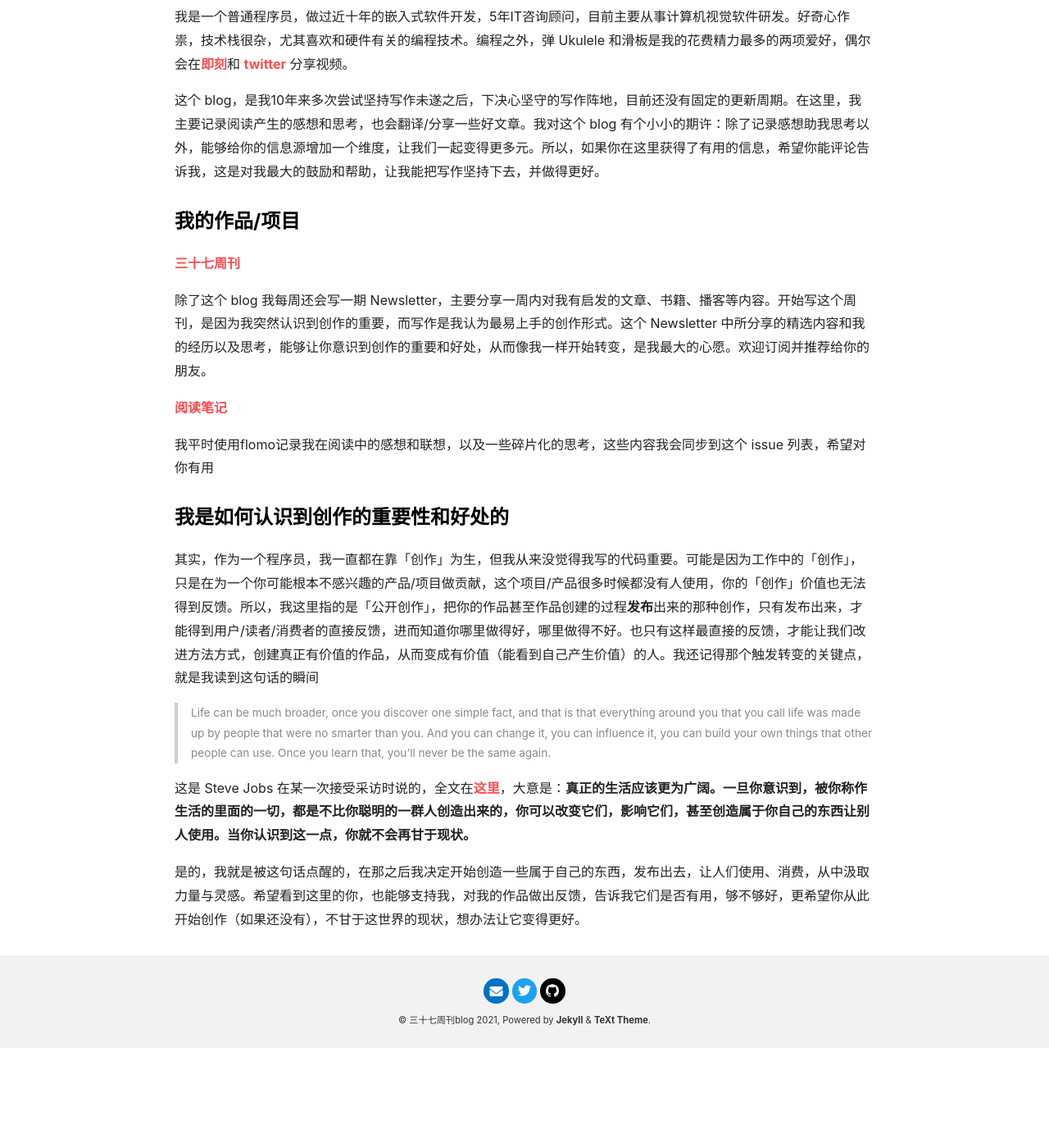
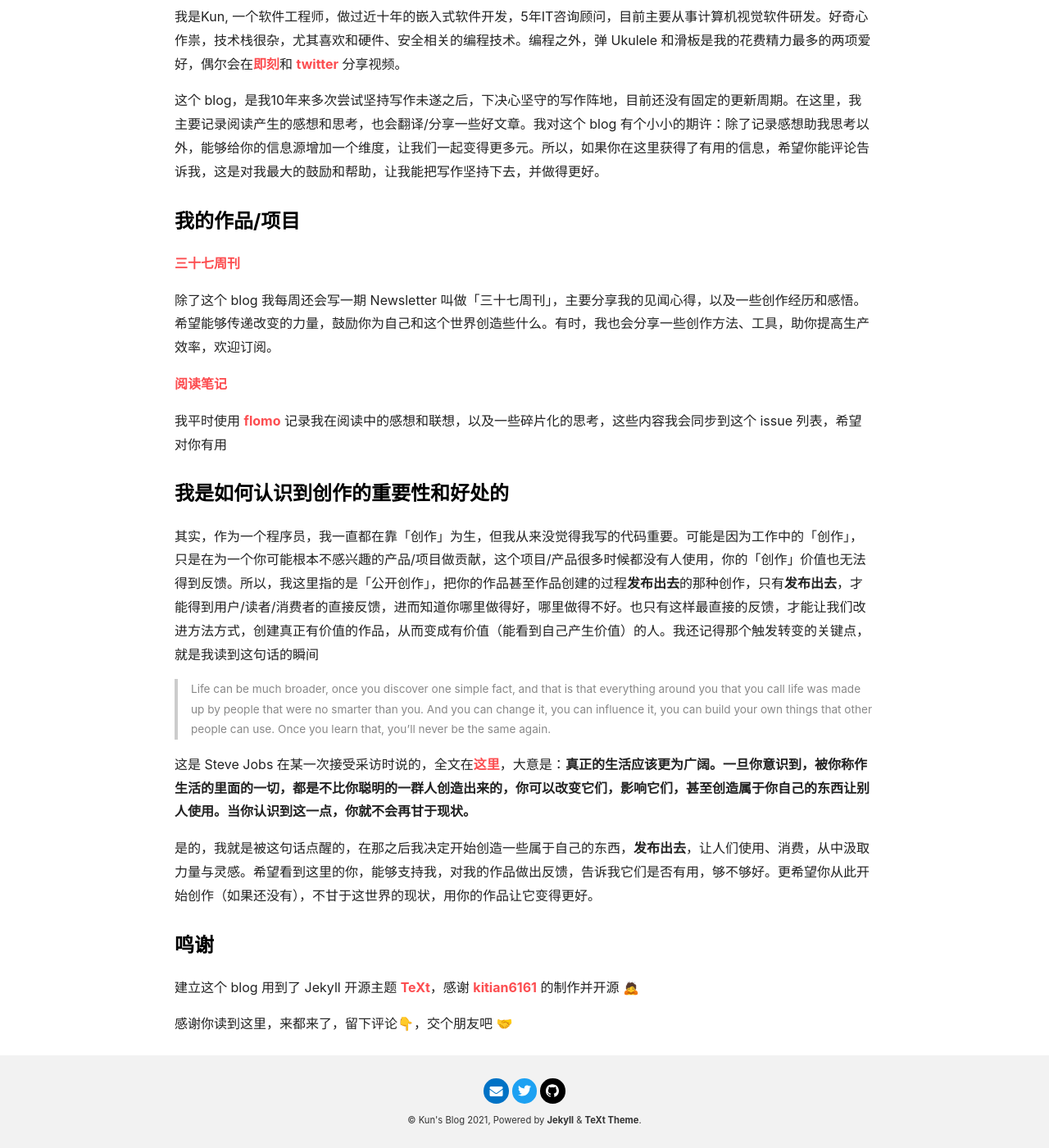
Before and after one commit to 302sk/302sk.github.io, a Jekyll site: the page built from about.md, in a window 1280 px wide and 1400 px high, scrolled down 122 px. Shown: the whole window at 82% size. Built offline with Jekyll 4.4.1, drawn with Linux system fonts in a browser that asks for light colours; nearby versions of some CDN libraries; comment, search, counter and statistics services are not loaded.

Commit message:
update about and newsletter pages

```diff
--- a/_config.yml
+++ b/_config.yml
@@ -20,7 +20,7 @@ text_skin: default # "default" (default), "dark", "forest", "ocean", "chocolate"
 highlight_theme: default # "default" (default), "tomorrow", "tomorrow-night", "tomorrow-night-eighties", "tomorrow-night-blue", "tomorrow-night-bright"
 url     : https://302sk.github.io # the base hostname & protocol for your site e.g. https://www.someone.com
 baseurl : # does not include hostname
-title   : 三十七周刊blog
+title   : Kun's Blog
 description: > # this means to ignore newlines until "Language & timezone"
   传递改变的力量
 
--- a/_data/navigation.yml
+++ b/_data/navigation.yml
@@ -22,7 +22,7 @@ header:
       fr-FR   : *FR
       fr-LU   : *FR
       # @end locale config
-    url: https://kun37.zhubai.love
+    url: /newsletter.html
 
   - titles:
       # @start locale config
--- a/about.md
+++ b/about.md
@@ -25,7 +25,7 @@ titles:
   # @end locale config
 key: page-about
 ---
-我是一个普通程序员，做过近十年的嵌入式软件开发，5年IT咨询顾问，目前主要从事计算机视觉软件研发。好奇心作祟，技术栈很杂，尤其喜欢和硬件有关的编程技术。编程之外，弹 Ukulele 和滑板是我的花费精力最多的两项爱好，偶尔会在[即刻](https://jike.city/kun37)和 [twitter](https://twitter.com/302sk) 分享视频。
+我是Kun, 一个软件工程师，做过近十年的嵌入式软件开发，5年IT咨询顾问，目前主要从事计算机视觉软件研发。好奇心作祟，技术栈很杂，尤其喜欢和硬件、安全相关的编程技术。编程之外，弹 Ukulele 和滑板是我的花费精力最多的两项爱好，偶尔会在[即刻](https://jike.city/kun37)和 [twitter](https://twitter.com/302sk) 分享视频。
 
 这个 blog，是我10年来多次尝试坚持写作未遂之后，下决心坚守的写作阵地，目前还没有固定的更新周期。在这里，我主要记录阅读产生的感想和思考，也会翻译/分享一些好文章。我对这个 blog 有个小小的期许：除了记录感想助我思考以外，能够给你的信息源增加一个维度，让我们一起变得更多元。所以，如果你在这里获得了有用的信息，希望你能评论告诉我，这是对我最大的鼓励和帮助，让我能把写作坚持下去，并做得更好。
 
@@ -33,17 +33,23 @@ key: page-about
 
 **[三十七周刊](http://nl.37weekly.com)**
 
-除了这个 blog 我每周还会写一期 Newsletter，主要分享一周内对我有启发的文章、书籍、播客等内容。开始写这个周刊，是因为我突然认识到创作的重要，而写作是我认为最易上手的创作形式。这个 Newsletter 中所分享的精选内容和我的经历以及思考，能够让你意识到创作的重要和好处，从而像我一样开始转变，是我最大的心愿。欢迎订阅并推荐给你的朋友。
+除了这个 blog 我每周还会写一期 Newsletter 叫做「三十七周刊」，主要分享我的见闻心得，以及一些创作经历和感悟。希望能够传递改变的力量，鼓励你为自己和这个世界创造些什么。有时，我也会分享一些创作方法、工具，助你提高生产效率，欢迎订阅。
 
 **[阅读笔记](https://github.com/302sk/37memos/issues)**
 
-我平时使用flomo记录我在阅读中的感想和联想，以及一些碎片化的思考，这些内容我会同步到这个 issue 列表，希望对你有用
+我平时使用 [flomo](https://flomoapp.com/) 记录我在阅读中的感想和联想，以及一些碎片化的思考，这些内容我会同步到这个 issue 列表，希望对你有用
 
 ### 我是如何认识到创作的重要性和好处的
-其实，作为一个程序员，我一直都在靠「创作」为生，但我从来没觉得我写的代码重要。可能是因为工作中的「创作」，只是在为一个你可能根本不感兴趣的产品/项目做贡献，这个项目/产品很多时候都没有人使用，你的「创作」价值也无法得到反馈。所以，我这里指的是「公开创作」，把你的作品甚至作品创建的过程**发布**出来的那种创作，只有发布出来，才能得到用户/读者/消费者的直接反馈，进而知道你哪里做得好，哪里做得不好。也只有这样最直接的反馈，才能让我们改进方法方式，创建真正有价值的作品，从而变成有价值（能看到自己产生价值）的人。我还记得那个触发转变的关键点，就是我读到这句话的瞬间
+其实，作为一个程序员，我一直都在靠「创作」为生，但我从来没觉得我写的代码重要。可能是因为工作中的「创作」，只是在为一个你可能根本不感兴趣的产品/项目做贡献，这个项目/产品很多时候都没有人使用，你的「创作」价值也无法得到反馈。所以，我这里指的是「公开创作」，把你的作品甚至作品创建的过程**发布出去**的那种创作，只有**发布出去**，才能得到用户/读者/消费者的直接反馈，进而知道你哪里做得好，哪里做得不好。也只有这样最直接的反馈，才能让我们改进方法方式，创建真正有价值的作品，从而变成有价值（能看到自己产生价值）的人。我还记得那个触发转变的关键点，就是我读到这句话的瞬间
 
 >Life can be much broader, once you discover one simple fact, and that is that everything around you that you call life was made up by people that were no smarter than you. And you can change it, you can influence it, you can build your own things that other people can use. Once you learn that, you’ll never be the same again.
 
 这是 Steve Jobs 在某一次接受采访时说的，全文在[这里](https://37weekly.com/2022/03/21/poke-your-life.html)，大意是：**真正的生活应该更为广阔。一旦你意识到，被你称作生活的里面的一切，都是不比你聪明的一群人创造出来的，你可以改变它们，影响它们，甚至创造属于你自己的东西让别人使用。当你认识到这一点，你就不会再甘于现状。**
 
-是的，我就是被这句话点醒的，在那之后我决定开始创造一些属于自己的东西，发布出去，让人们使用、消费，从中汲取力量与灵感。希望看到这里的你，也能够支持我，对我的作品做出反馈，告诉我它们是否有用，够不够好，更希望你从此开始创作（如果还没有），不甘于这世界的现状，想办法让它变得更好。
+是的，我就是被这句话点醒的，在那之后我决定开始创造一些属于自己的东西，**发布出去**，让人们使用、消费，从中汲取力量与灵感。希望看到这里的你，能够支持我，对我的作品做出反馈，告诉我它们是否有用，够不够好。更希望你从此开始创作（如果还没有），不甘于这世界的现状，用你的作品让它变得更好。
+
+### 鸣谢
+
+建立这个 blog 用到了 Jekyll 开源主题 [TeXt](https://github.com/kitian616/jekyll-TeXt-theme)，感谢 [kitian6161](https://github.com/kitian6161) 的制作并开源 🙇
+
+感谢你读到这里，来都来了，留下评论👇，交个朋友吧 🤝
```
Also changed, not shown: _includes/subscribe-button.html (added, +7 -0 lines), newsletter.md (added, +51 -0 lines), README.md.
